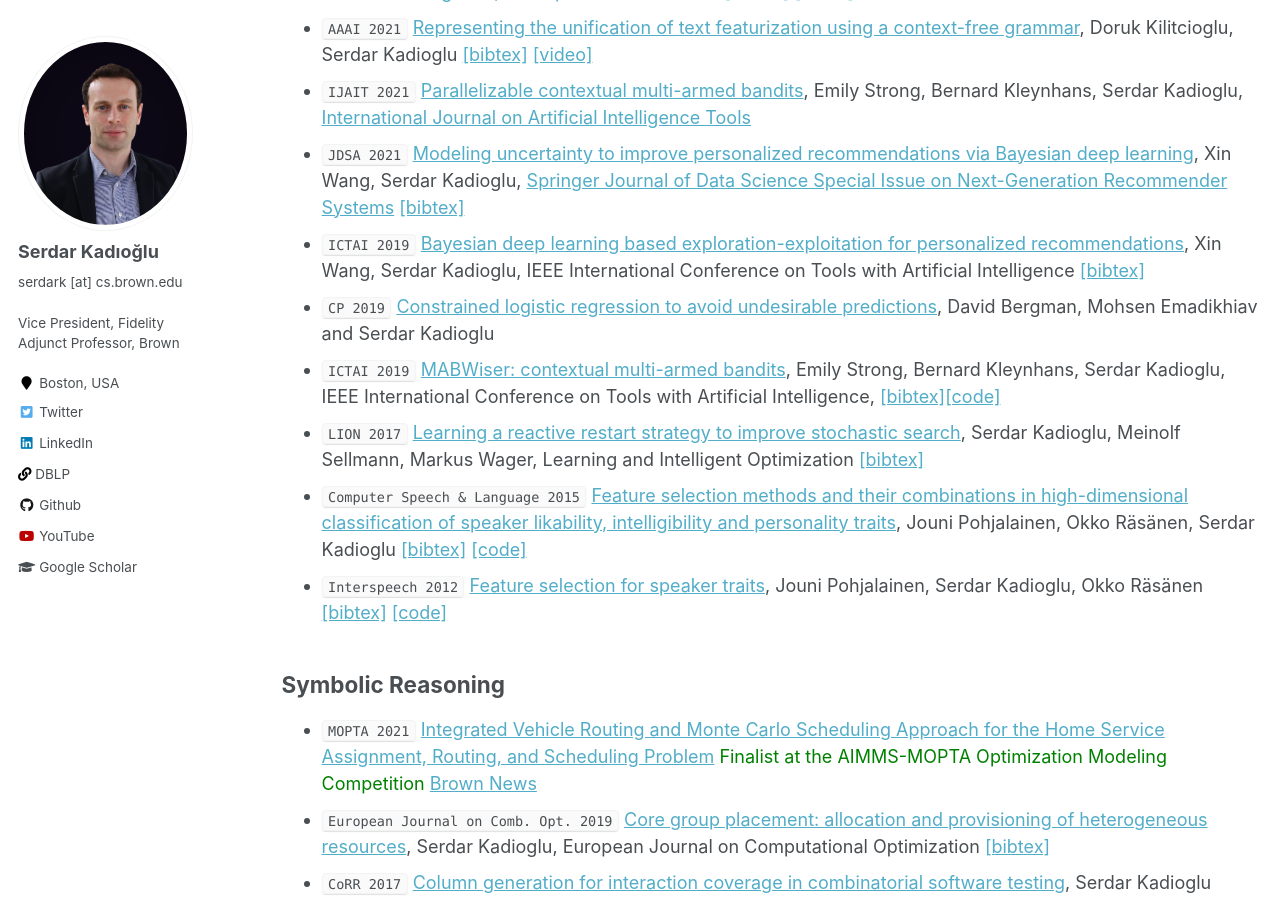
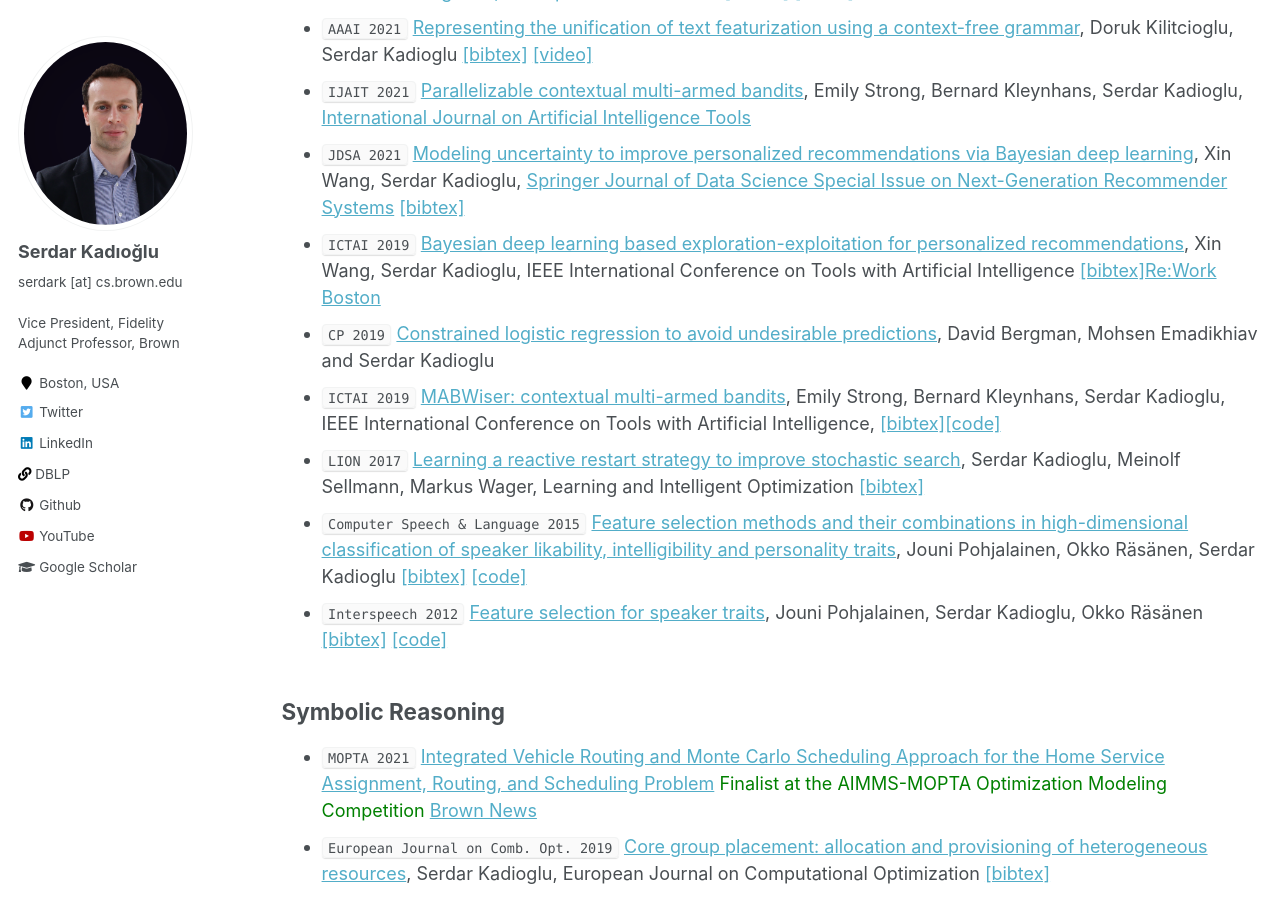
Before and after one commit to skadio/skadio.github.io, a Jekyll site: the page built from _pages/publications.md, in a window 1280 px wide and 900 px high, scrolled down 707 px. Built offline with Jekyll 4.4.1, drawn with Linux system fonts in a browser that asks for light colours.

Commit message:
Update publications.md

```diff
--- a/_pages/publications.md
+++ b/_pages/publications.md
@@ -26,7 +26,7 @@ author_profile: true
 * `AAAI 2021` [Representing the unification of text featurization using a context-free grammar](https://ojs.aaai.org/index.php/AAAI/article/view/17814), Doruk Kilitcioglu, Serdar Kadioglu [[bibtex]](https://dblp.org/rec/conf/aaai/KilitciogluK21.html?view=bibtex) [[video]](https://slideslive.com/38951112/representing-the-unification-of-text-featurization-using-a-contextfree-grammar?ref=account-folder-75501-folders)
 * `IJAIT 2021` [Parallelizable contextual multi-armed bandits](https://www.worldscientific.com/doi/10.1142/S0218213021500214), Emily Strong, Bernard Kleynhans, Serdar Kadioglu, [International Journal on Artificial Intelligence Tools](https://www.worldscientific.com/worldscinet/ijait)
 * `JDSA 2021` [Modeling  uncertainty  to improve personalized recommendations via Bayesian deep learning](https://link.springer.com/article/10.1007/s41060-020-00241-1), Xin Wang, Serdar Kadioglu, [Springer Journal of Data Science Special Issue on Next-Generation Recommender Systems](https://www.springer.com/journal/41060) [[bibtex]](https://link.springer.com/article/10.1007/s41060-020-00241-1#citeas)
-* `ICTAI 2019` [Bayesian deep learning based exploration-exploitation for personalized recommendations](https://ieeexplore.ieee.org/document/8995445), Xin Wang, Serdar Kadioglu, IEEE International Conference on Tools with Artificial Intelligence [[bibtex]](https://dblp.org/rec/conf/ictai/WangK19.html?view=bibtex)
+* `ICTAI 2019` [Bayesian deep learning based exploration-exploitation for personalized recommendations](https://ieeexplore.ieee.org/document/8995445), Xin Wang, Serdar Kadioglu, IEEE International Conference on Tools with Artificial Intelligence [[bibtex]](https://dblp.org/rec/conf/ictai/WangK19.html?view=bibtex)[Re:Work Boston](https://www.re-work.co/events/deep-learning-summit-boston-2019/speakers/xin-wang)
 * `CP 2019` [Constrained logistic regression to avoid undesirable predictions](https://cp2019.a4cp.org/accepted_abstracts.html), David Bergman, Mohsen Emadikhiav and Serdar Kadioglu
 * `ICTAI 2019` [MABWiser: contextual multi-armed bandits](https://ieeexplore.ieee.org/document/8995418), Emily Strong, Bernard Kleynhans, Serdar Kadioglu, IEEE International Conference on Tools with Artificial Intelligence, [[bibtex]](https://dblp.org/rec/conf/ictai/StrongKK19.html?view=bibtex)[[code]](https://github.com/fmr-llc/mabwiser)
 * `LION 2017` [Learning a reactive restart strategy to improve stochastic search](https://link.springer.com/chapter/10.1007/978-3-319-69404-7_8), Serdar Kadioglu, Meinolf Sellmann, Markus Wager, Learning and Intelligent Optimization [[bibtex]](https://dblp.org/rec/conf/lion/KadiogluSW17.html?view=bibtex)
```
